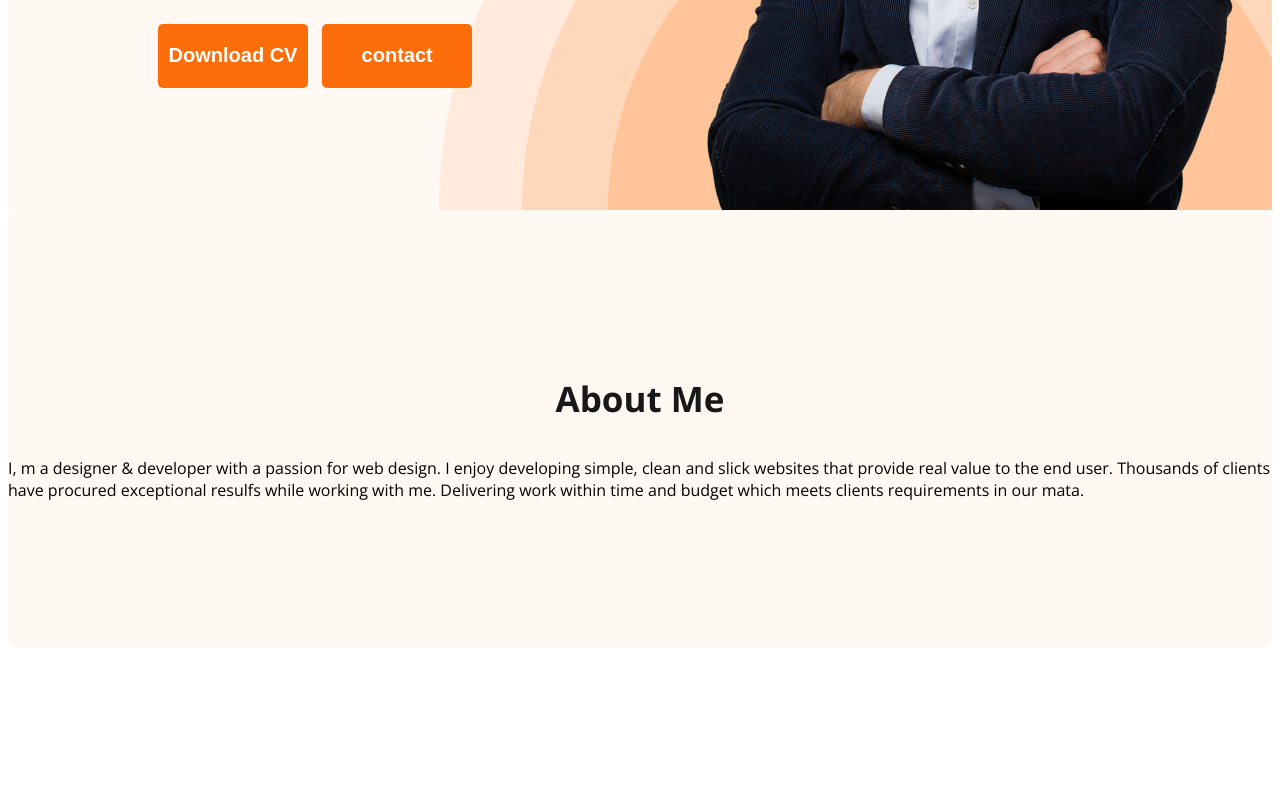
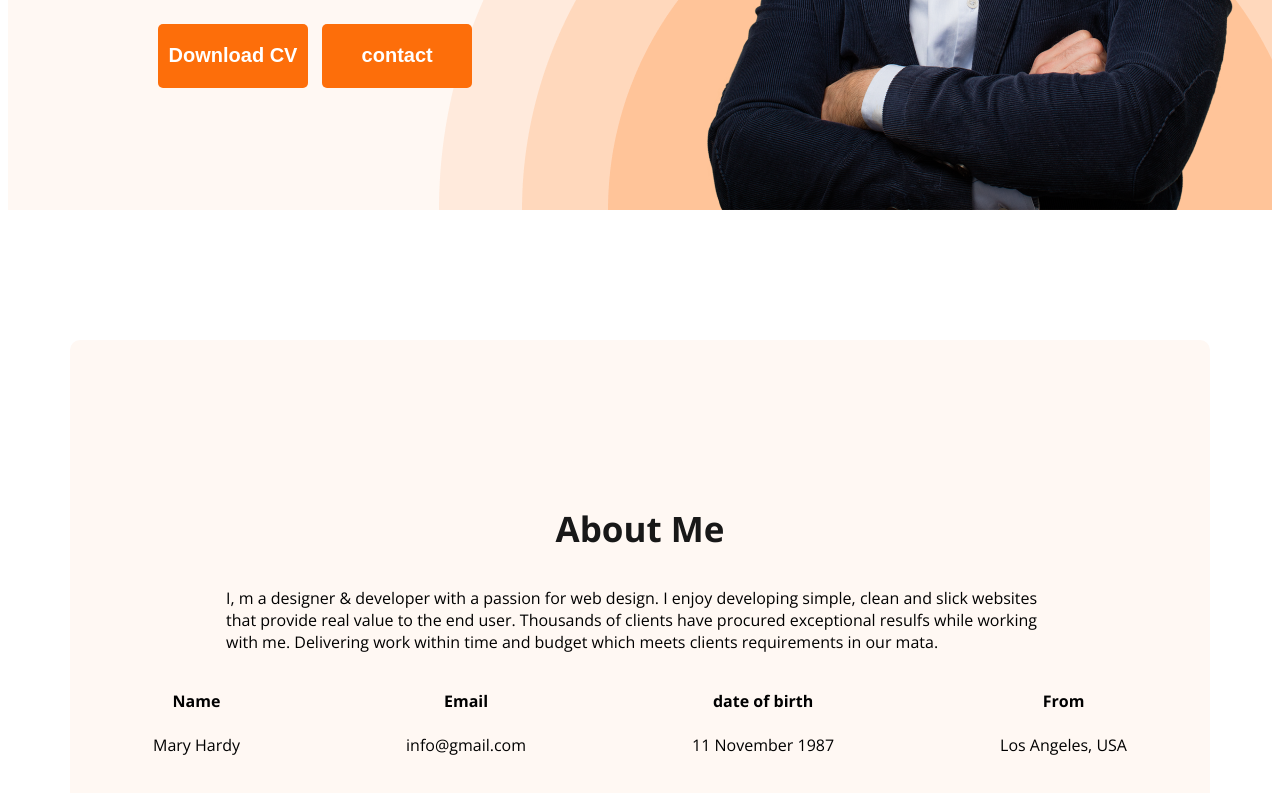
Before and after one commit to Afiur1/web-developer-portfolio, a plain HTML site: page index.html in a window 1280 px wide. Shown: the part 655-1448 px from the top of the page. Before the commit the page ends 1310 px from the top, so only its background shows below. Drawn offline with nearby package versions, Linux system fonts and the light colour scheme.

Commit message:
about section updated

```diff
--- a/index.html
+++ b/index.html
@@ -36,6 +36,27 @@
         <section class="about">
             <h3 class="about-title">About Me</h3>
             <p class="about-description">I, m a designer & developer with a passion for web design. I enjoy developing simple, clean and slick websites that provide real value to the end user. Thousands of clients have procured exceptional resulfs while working with me. Delivering work within time and budget which meets clients requirements in our mata.</p>
+            <div class="about-info-container">
+            <div class="about-info">
+                <h4 class="info-title">Name</h4>
+                <p class="info-description">Mary Hardy </p>
+            </div>
+            <div class="about-info">
+                <h4 class="info-title">Email</h4>
+                <p class="info-description">info@gmail.com</p>
+            </div>
+            <div class="about-info">
+                <h4 class="info-title">date of birth</h4>
+                <p class="info-description">
+                    11 November 1987</p>
+            </div>
+            <div class="about-info">
+                <h4 class="info-title">From</h4>
+                <p class="info-description">
+                    Los Angeles, USA</p>
+            </div>
+
+            </div>
         </section>
 
     </main>
--- a/styles/portfolio.css
+++ b/styles/portfolio.css
@@ -91,8 +91,38 @@ nav a{
     margin-top: 20px;
     margin-bottom: 27px;
 }
+
+/* main section style */
+
+main{
+    max-width: 1140px;
+    margin: 0 auto;
+}
+
+
+
+/* about sectio */
+
+.about-info-container{
+    display: flex;
+    justify-content: space-around;
+}
 .about{
     padding: 130px 0;
     border-radius: 10px;
     background: #FFF8F3;
+    margin: 130px 0;
+    justify-content: center;
 }
+.about title{
+
+
+}
+.about-description{
+    padding: 0 156px 0 156px
+
+}
+
+.about-info{
+    text-align: center;
+}
```
